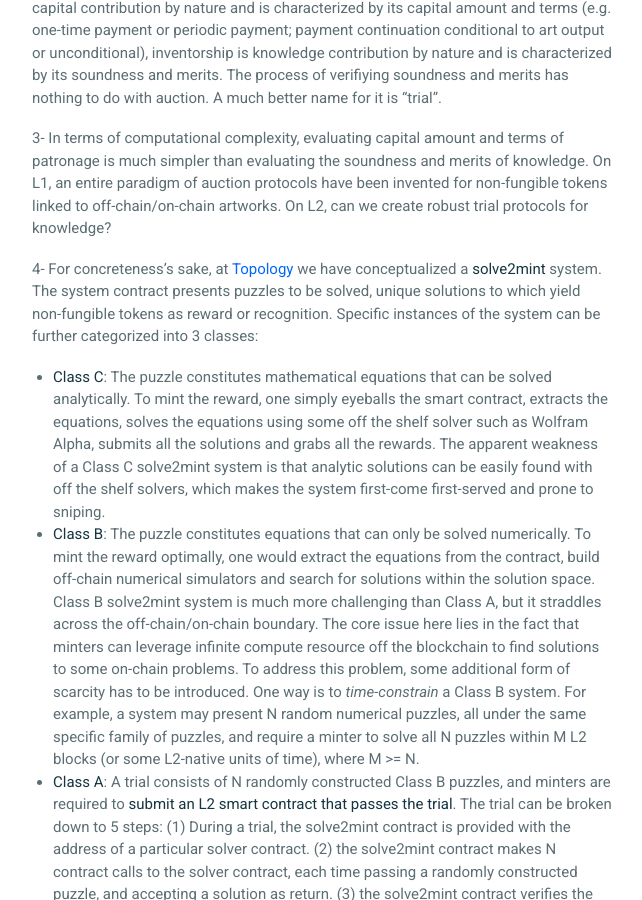
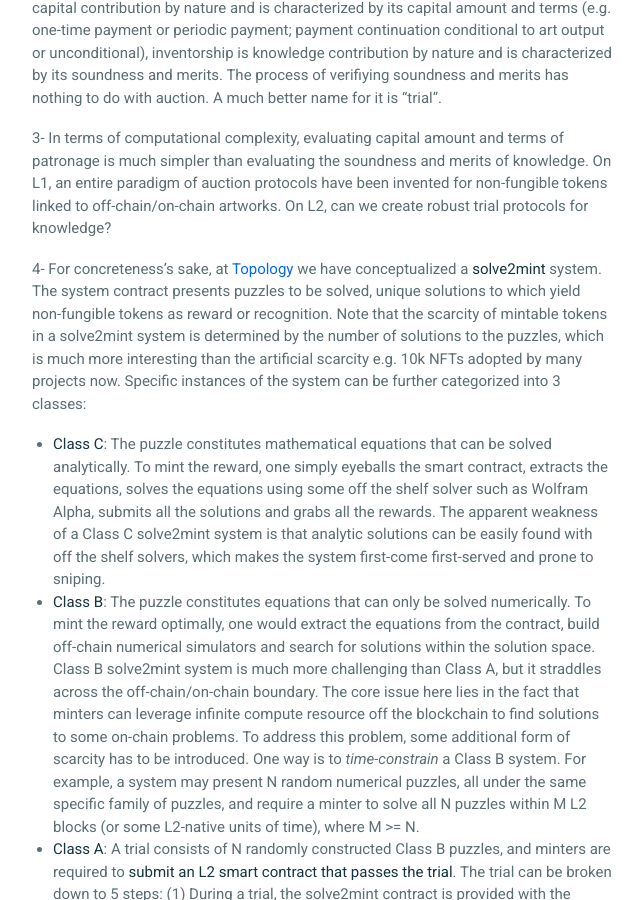
Before and after one commit to guiltygyoza/blog, a Jekyll site: the page built from _posts/2022-02-22-solve2mint.md, in a window 1280 px wide and 900 px high, scrolled down 487 px. Shown: the whole window, without its empty margins (318-960 px from the left). Built offline with Jekyll 4.4.1, drawn with Linux system fonts in a browser that asks for light colours.

Commit message:
edited post

```diff
--- a/_posts/2022-02-22-solve2mint.md
+++ b/_posts/2022-02-22-solve2mint.md
@@ -14,7 +14,7 @@ Special thanks to Yonatan Ben Shimon and Henry Caron for inspirations.
 
 3- In terms of computational complexity, evaluating capital amount and terms of patronage is much simpler than evaluating the soundness and merits of knowledge. On L1, an entire paradigm of auction protocols have been invented for non-fungible tokens linked to off-chain/on-chain artworks. On L2, can we create robust trial protocols for knowledge?
 
-4- For concreteness's sake, at [Topology](https://www.topology.gg/){:target="_blank"} we have conceptualized a **solve2mint** system. The system contract presents puzzles to be solved, unique solutions to which yield non-fungible tokens as reward or recognition. Specific instances of the system can be further categorized into 3 classes:
+4- For concreteness's sake, at [Topology](https://www.topology.gg/){:target="_blank"} we have conceptualized a **solve2mint** system. The system contract presents puzzles to be solved, unique solutions to which yield non-fungible tokens as reward or recognition. Note that the scarcity of mintable tokens in a solve2mint system is determined by the number of solutions to the puzzles, which is much more interesting than the artificial scarcity e.g. 10k NFTs adopted by many projects now. Specific instances of the system can be further categorized into 3 classes:
 
 - **Class C**: The puzzle constitutes mathematical equations that can be solved analytically. To mint the reward, one simply eyeballs the smart contract, extracts the equations, solves the equations using some off the shelf solver such as Wolfram Alpha, submits all the solutions and grabs all the rewards. The apparent weakness of a Class C solve2mint system is that analytic solutions can be easily found with off the shelf solvers, which makes the system first-come first-served and prone to sniping.
 
```
